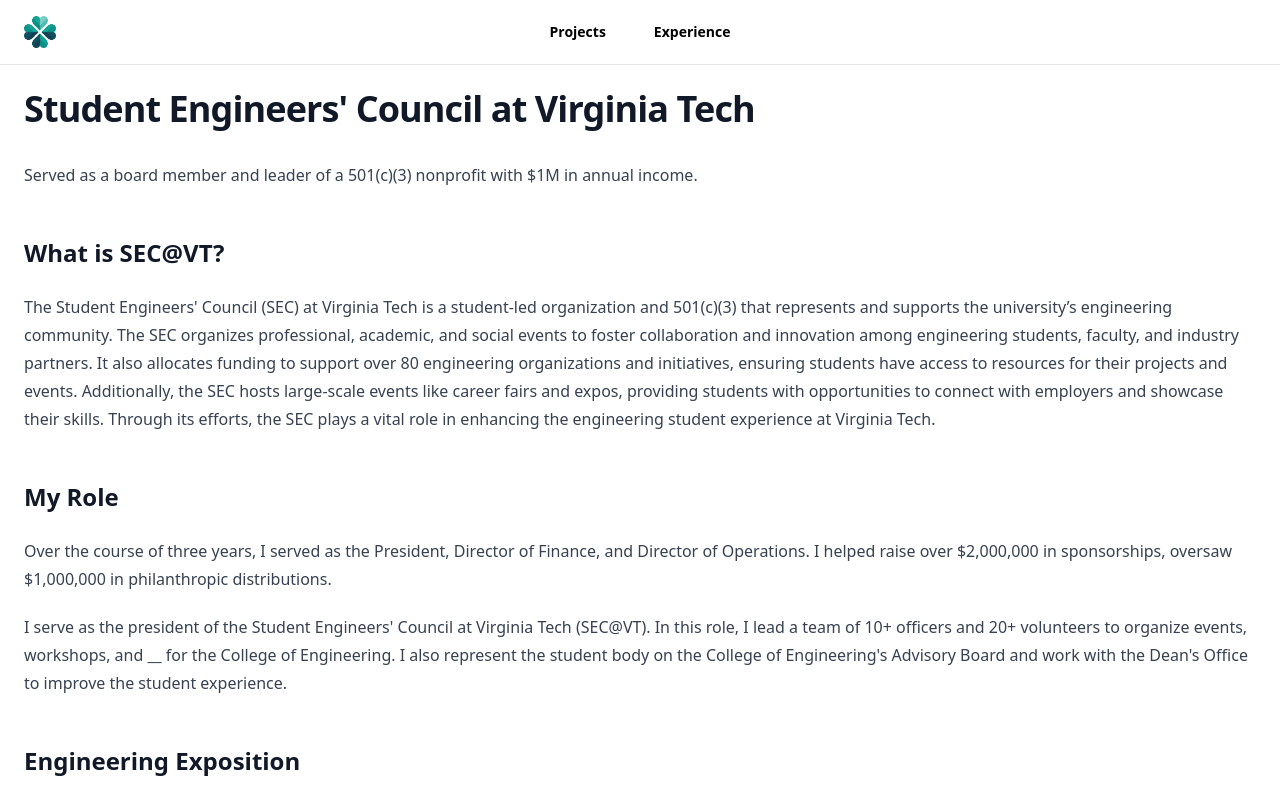
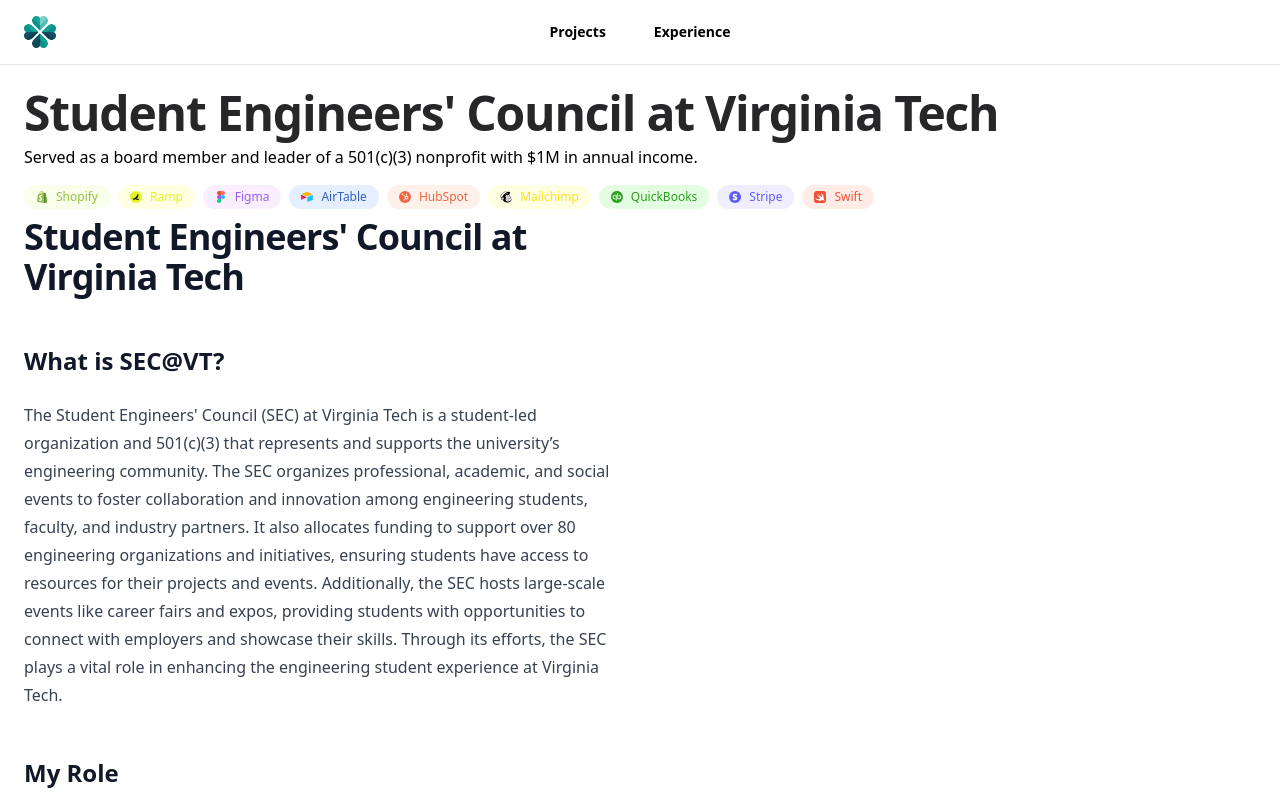
Before and after one commit to cpdunphy/ballygorey, a Next.js app: page /experience/secatvt in a window 1280 px wide. Shown: the top 800 px of the page. Built offline with nearby package versions, Linux system fonts and the light colour scheme; no server answers.

Commit message:
Extract TechChips

```diff
--- /dev/null
+++ b/src/app/experience/TechChips.tsx
@@ -0,0 +1,30 @@
+import Chip from '@/components/chip'
+import Image from 'next/image'
+import technologies from '@/data/technologies.json'
+
+export default function TechChips({ skills }: { skills: string[] }) {
+  return (
+    <div className="flex flex-wrap gap-x-2">
+      {skills.map((skill_key) => {
+        const skill = technologies.find((tech) => tech.id === skill_key)
+        if (!skill) return null
+        return (
+          <Chip key={skill_key} color={skill.color}>
+            <div className="flex items-center space-x-4">
+              <div className="relative mr-2 flex h-3 w-3 items-center">
+                <Image
+                  src={skill.imagePath}
+                  alt={`${skill.name} Logo`}
+                  className="object-contain"
+                  fill
+                  sizes="12px"
+                />
+              </div>
+              {skill.name}
+            </div>
+          </Chip>
+        )
+      })}
+    </div>
+  )
+}
--- a/src/app/experience/[slug]/page.tsx
+++ b/src/app/experience/[slug]/page.tsx
@@ -1,6 +1,7 @@
 import { promises as fs } from 'fs'
 import path from 'path'
 import experiences from '@/data/workExperiences.json'
+import TechChips from '../TechChips'
 
 export default async function Page({
   params,
@@ -13,11 +14,21 @@
   const details = experiences.find((experience) => experience.id === slug)
 
   return (
-    <article className="prose max-w-none dark:prose-invert">
-      <h1>{details?.company}</h1>
+    <div className="space-y-2">
+      {/* Title */}
+      {details?.company && <h1>{details?.company}</h1>}
+
+      {/* Caption */}
       <p>{details?.description}</p>
-      <Post />
-    </article>
+
+      {/* Skills */}
+      {details?.skills && <TechChips skills={details.skills} />}
+
+      <article className="prose dark:prose-invert">
+        <h1>{details?.company}</h1>
+        <Post />
+      </article>
+    </div>
   )
 }
 
--- a/src/app/experience/page.tsx
+++ b/src/app/experience/page.tsx
@@ -3,6 +3,7 @@
 import Link from 'next/link'
 import technologies from '@/data/technologies.json'
 import experiences from '@/data/workExperiences.json'
+import TechChips from './TechChips'
 
 const highlightSkills = [
   'react',
@@ -55,30 +56,7 @@
               <p className="pb-1">{item.description}</p>
 
               {/* Skills */}
-              <div className="flex flex-wrap gap-x-2">
-                {item.skills.map((skill_key) => {
-                  const skill = technologies.find(
-                    (tech) => tech.id === skill_key
-                  )
-                  if (!skill) return null
-                  return (
-                    <Chip key={skill_key} color={skill.color}>
-                      <div className="flex items-center space-x-4">
-                        <div className="relative mr-2 flex h-3 w-3 items-center">
-                          <Image
-                            src={skill.imagePath}
-                            alt={`${skill.name} Logo`}
-                            className="object-contain"
-                            fill
-                            sizes="12px"
-                          />
-                        </div>
-                        {skill.name}
-                      </div>
-                    </Chip>
-                  )
-                })}
-              </div>
+              <TechChips skills={item.skills} />
 
               <hr className="my-4 border-gray-200 sm:mx-auto lg:my-6 dark:border-gray-800" />
             </div>
```
